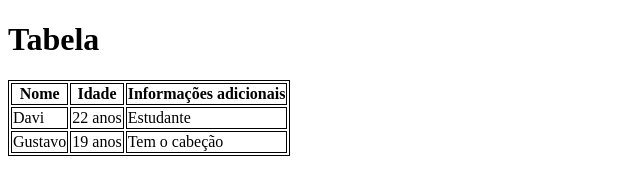
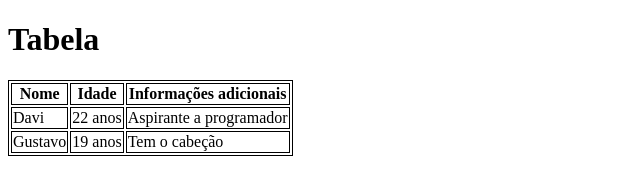
Before and after one commit to davi-fsales/aula-tabela, a plain HTML site: page index.html in a window 1280 px wide. Shown: the whole page, without its empty margins (0-640 px from the left). Drawn offline with Linux system fonts and the light colour scheme.

Commit message:
alteração da informação adicional de Davi

```diff
--- a/index.html
+++ b/index.html
@@ -30,7 +30,7 @@
             <tr>
                 <td>Davi</td>
                 <td>22 anos</td>
-                <td>Estudante</td>
+                <td>Aspirante a programador</td>
             </tr>
             <tr>
                 <td>Gustavo</td>
```
